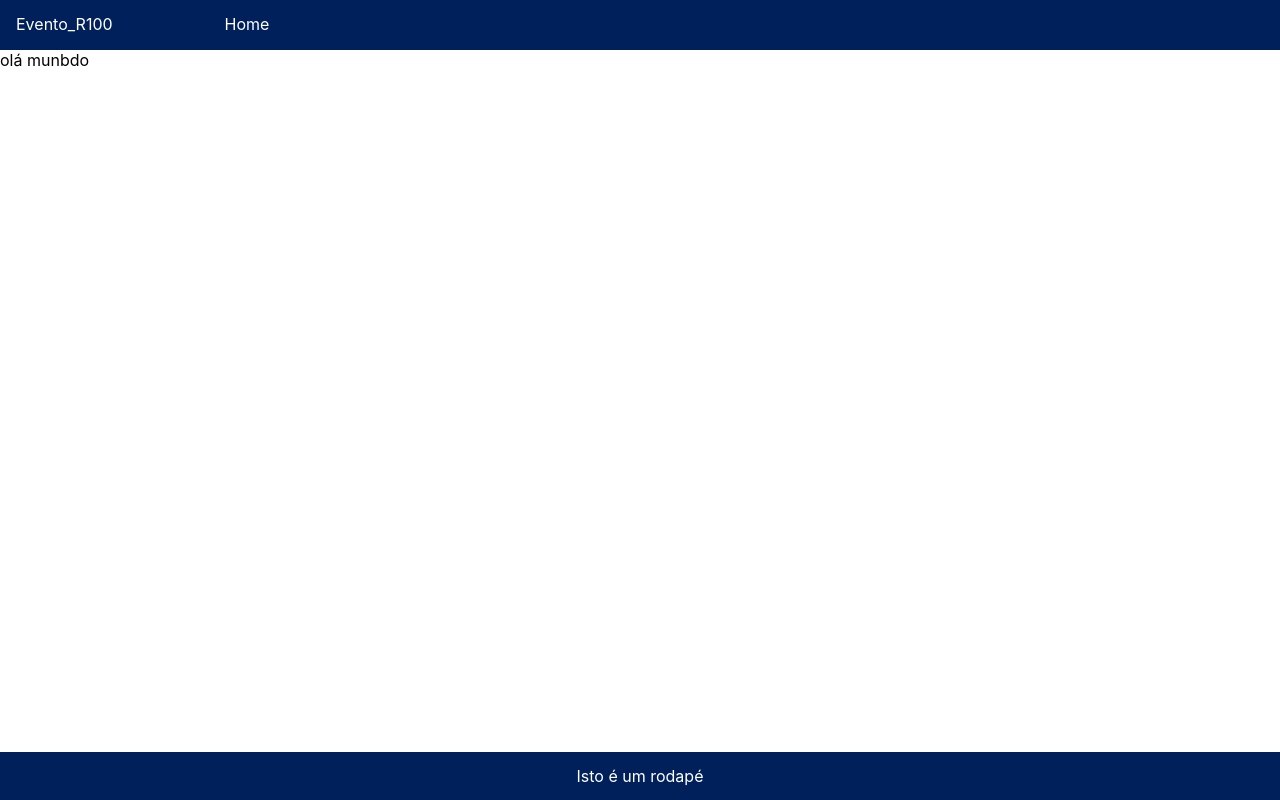
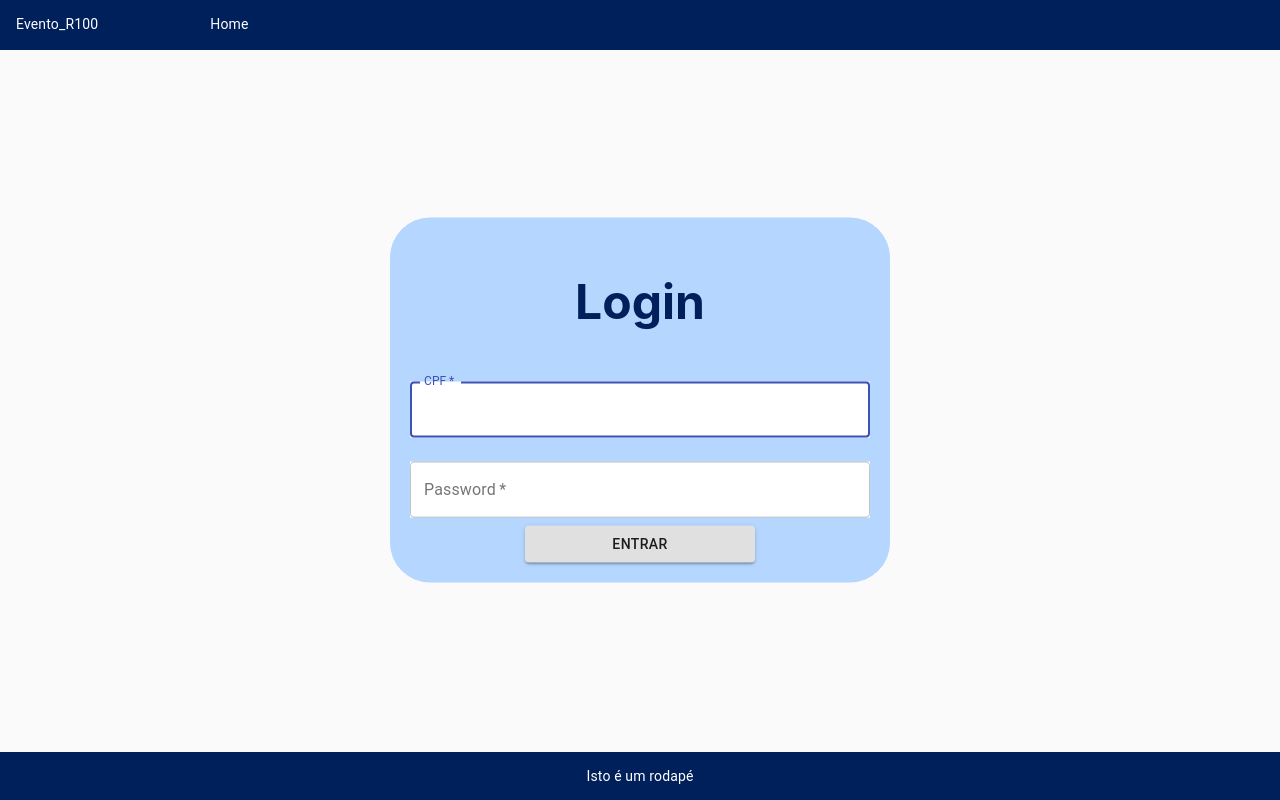
Before and after one commit to VictorHugoDS/front-R1000, a Next.js app: page / in a window 1280 px wide. Built offline with nearby package versions, Linux system fonts and the light colour scheme.

Commit message:
criando login

```diff
--- a/pages/index.js
+++ b/pages/index.js
@@ -1,9 +1,11 @@
 import Layout from '../components/layout';
+import SignIn from './login';
+
 
 export default function Home() {
   return (
     <Layout>
-      olá munbdo
+      <SignIn></SignIn>
     </Layout>
   )
 }
--- /dev/null
+++ b/pages/login.js
@@ -0,0 +1,57 @@
+import React from 'react';
+import Button from '@material-ui/core/Button';
+import CssBaseline from '@material-ui/core/CssBaseline';
+import TextField from '@material-ui/core/TextField';
+import Typography from '@material-ui/core/Typography';
+import Container from '@material-ui/core/Container';
+import style from '../styles/components/login/style.module.scss';
+
+export default function SignIn() {
+
+    return (
+        <Container component="main" maxWidth="xs">
+          <CssBaseline />
+          <div className={style.paper}>
+            <div className={style.login}>
+                <Typography  component="h1" variant="h5">
+                    <h1 className={style.title}>Login</h1>
+                </Typography>
+                <form  >
+                    <TextField
+                        className={style.form}
+                        variant="outlined"
+                        margin="normal"
+                        required
+                        fullWidth
+                        id="cpf"
+                        label="CPF"
+                        autoFocus
+                        onClick={(e) => {
+                            console.log(e.target.value)
+                        }}
+                    />
+                    <TextField
+                        className={style.form}
+                        variant="outlined"
+                        margin="normal"
+                        required
+                        fullWidth
+                        name="password"
+                        label="Password"
+                        type="password"
+                        id="password"
+                        autoComplete="current-password"
+                    />
+                    <Button
+                        type="submit"
+                        variant="contained"
+                        className={style.submit}
+                    >
+                        Entrar
+                    </Button>
+                </form>
+            </div>
+          </div>
+        </Container>
+      );
+}
--- /dev/null
+++ b/styles/components/login/style.module.scss
@@ -0,0 +1,43 @@
+@import 'styles/var';
+
+.paper{
+  display: 'flex';
+  flex-direction: 'column';
+align-items: 'center';
+
+}
+.login{
+  background-color: $c-lightBlue;
+  max-width: 500px;
+  width: 70%;
+  padding: 20px;
+  position: absolute;
+  left: 50%;
+  top: 50%;
+  transform: translate(-50%,-50%);
+  text-align: center;
+  border-radius: 40px 40px 40px 40px;
+}
+.title{
+  font-family: 'Inter';
+  font-style: normal;
+  color: $c-blue;
+}
+
+
+.form{
+  width: '100%';
+  color: $c-lightBlue;
+  background-color: $c-white;
+}
+.control{
+  color: $c-blue;
+}
+
+.submit{
+  font-family: 'Inter';
+  font-style: normal;
+  width: 50%;
+  text-align: center;
+
+}
```
